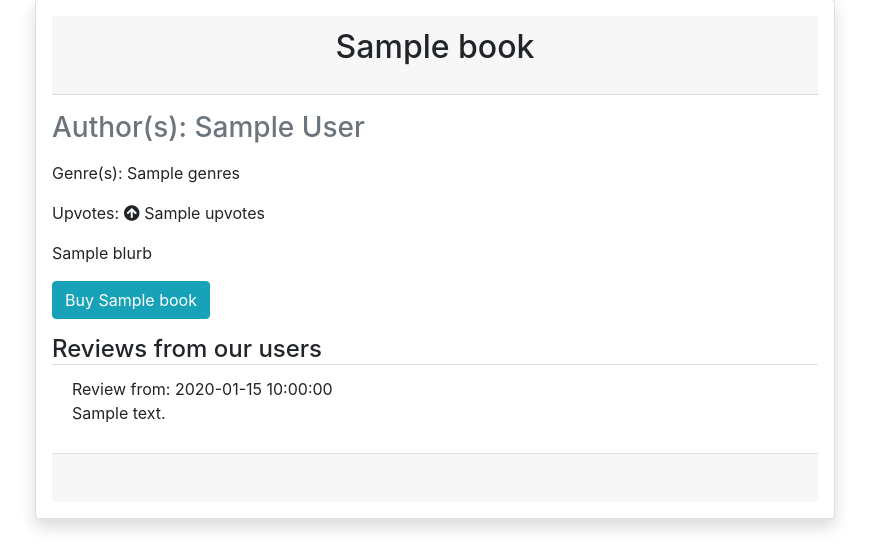
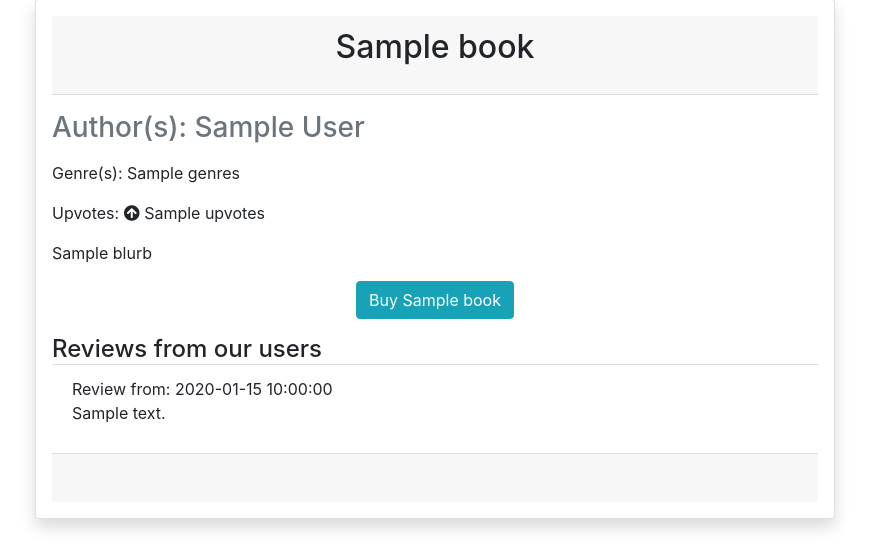
Before and after one commit to RicardoAzuul/code-institute-ms3-backend, a Flask app: template templates/book.html in a window 1280 px wide. Shown: the part 105-664 px from the top of the page, without its empty margins (205-1074 px from the left). Run offline with Flask 2, Linux system fonts and the light colour scheme; the template is opened without the code that fills it: most values are stand-ins (such as "Sample title", 1, 10 or a date in 2020); some libraries are stand-ins or nearby versions.

Commit message:
Add custom CSS styles to the buy button and the adopt a book alert and button on book.html

```diff
--- a/templates/book.html
+++ b/templates/book.html
@@ -11,12 +11,12 @@
         {% if session.user %}
           {% if book.addedByUser == "" %}
           <!-- TODO: Add some CSS styling to this -->
-            <p class="card-text">This book has no owner!</p>
-            <a
+            <p class="card-text text-center alert alert-success" role="alert">This book has no owner!</p>
+            <p class="card-text text-center">            <a
               href="{{ url_for('adopt_book', book_id=book._id) }}"
               class="btn btn-success"
               >Adopt Book?</a
-            >
+            ></p>
           {% endif %}
         {% endif %}
         <h2 class="card-subtitle text-muted" id="book-card-subtitle">
@@ -37,7 +37,7 @@
           {{ book.upvotes }}
         </p>
         <p class="card-text">{{ book.blurb }}</p>
-        <p class="card-text"><a href="{{ book.affiliateLink }}" class="btn btn-info" target="_blank">Buy {{ book.title}}</a></p>
+        <p class="card-text text-center"><a href="{{ book.affiliateLink }}" class="btn btn-info" target="_blank">Buy {{ book.title}}</a></p>
         <h3 class="card-text">Reviews from our users</h3>
       </div>
       <ul class="list-group list-group-flush" id="book-reviews">
```
Also changed, not shown: README.md.
